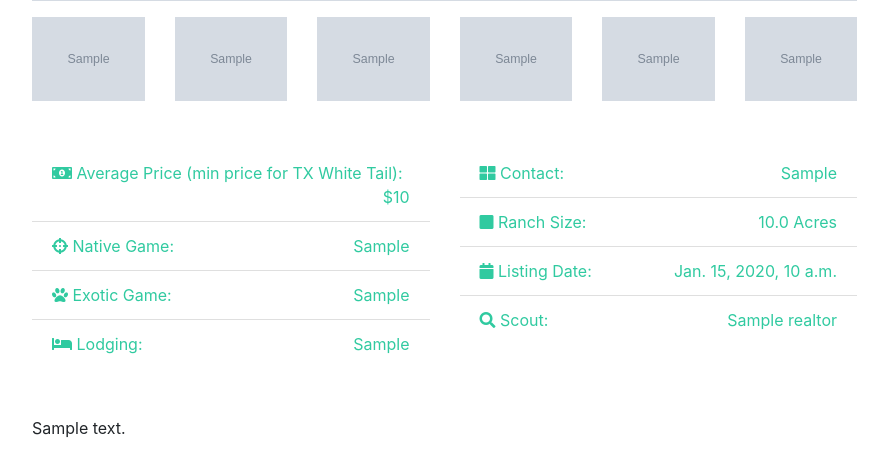
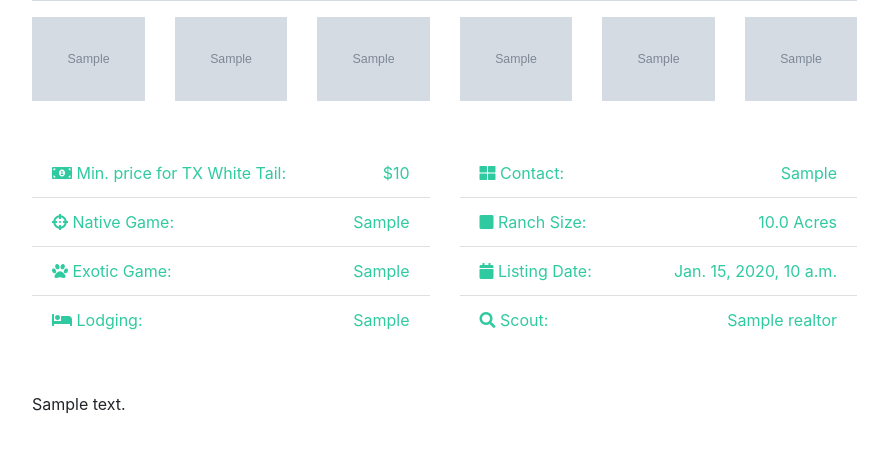
Before and after one commit to seabazz/btre, a Django app: page /listings/1 in a window 1280 px wide. Shown: the part 1195-1657 px from the top of the page, without its empty margins (53-941 px from the left). Run offline with Django 3.2, Linux system fonts and the light colour scheme; tables that the repository leaves empty hold one stand-in row (values such as "Sample post"); grey boxes marked "Sample" are stand-in pictures; some libraries are stand-ins or nearby versions.

Commit message:
fix price

```diff
--- a/templates/listings/listing.html
+++ b/templates/listings/listing.html
@@ -92,7 +92,7 @@
                 <div class="col-md-6">
                   <ul class="list-group list-group-flush">
                     <li class="list-group-item text-secondary">
-                      <i class="fas fa-money-bill-alt"></i> Average Price (min price for TX White Tail):
+                      <i class="fas fa-money-bill-alt"></i> Min. price for TX White Tail:
                       <span class="float-right">${{ listing.price | intcomma }}</span>
                     </li>
                     <li class="list-group-item text-secondary">
```
